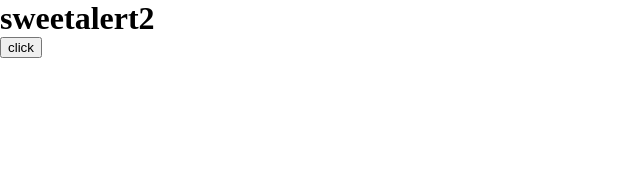
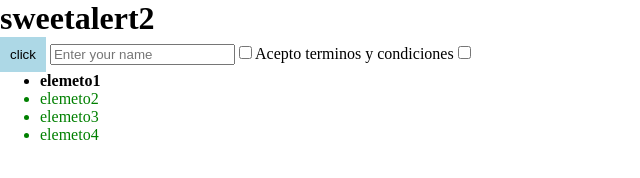
Before and after one commit to GerardoCL31/practicaCSS, a plain HTML site: page index.html in a window 1280 px wide. Shown: the whole page, without its empty margins (0-640 px from the left). Drawn offline with Linux system fonts and the light colour scheme; some packages are replaced by stand-ins of ours; a script that the page names is missing.

Commit message:
second commit

```diff
--- a/index.html
+++ b/index.html
@@ -10,6 +10,20 @@
 <body>
     <h1>sweetalert2</h1>
     <button onclick="showAlert()">click</button>
+    <input type="text" placeholder="Enter your name">
+    <label for="acepto terminos">
+        <input type="checkbox" id="nombre" name="nombre"> Acepto terminos y condiciones
+    </label>
+
+    <label for="nombre">
+        <input type="checkbox" id="nombre" name="nombre">
+    </label>
+    <ul>
+        <li>elemeto1</li>
+        <li>elemeto2</li>
+        <li>elemeto3</li>
+        <li>elemeto4</li>
+    </ul>
 
     <script>
         function showAlert(){
--- a/styles.css
+++ b/styles.css
@@ -2,3 +2,47 @@
     margin: 0;
 
 }
+button{
+    background-color: lightblue;
+    padding: 10px;
+    border: none;
+    cursor: pointer;
+}
+
+button:hover{
+    background-color: lightgrey;
+    color: white
+}
+
+button:active{
+    transform: scale(0.80);
+    color: red;
+}
+
+input:focus{
+    border: 2px solid orange;
+    outline: none;
+    background-color: beige;
+}
+
+li:nth-child(2){
+    color:red
+}
+
+li:first-child{
+    font-weight: bold;
+}
+
+li:last-child{
+    color: greenyellow;
+}
+
+li:not(:first-child){
+    color: green;
+
+}
+
+input:checked + label{
+font-weight: bold;
+color:red
+}
```
